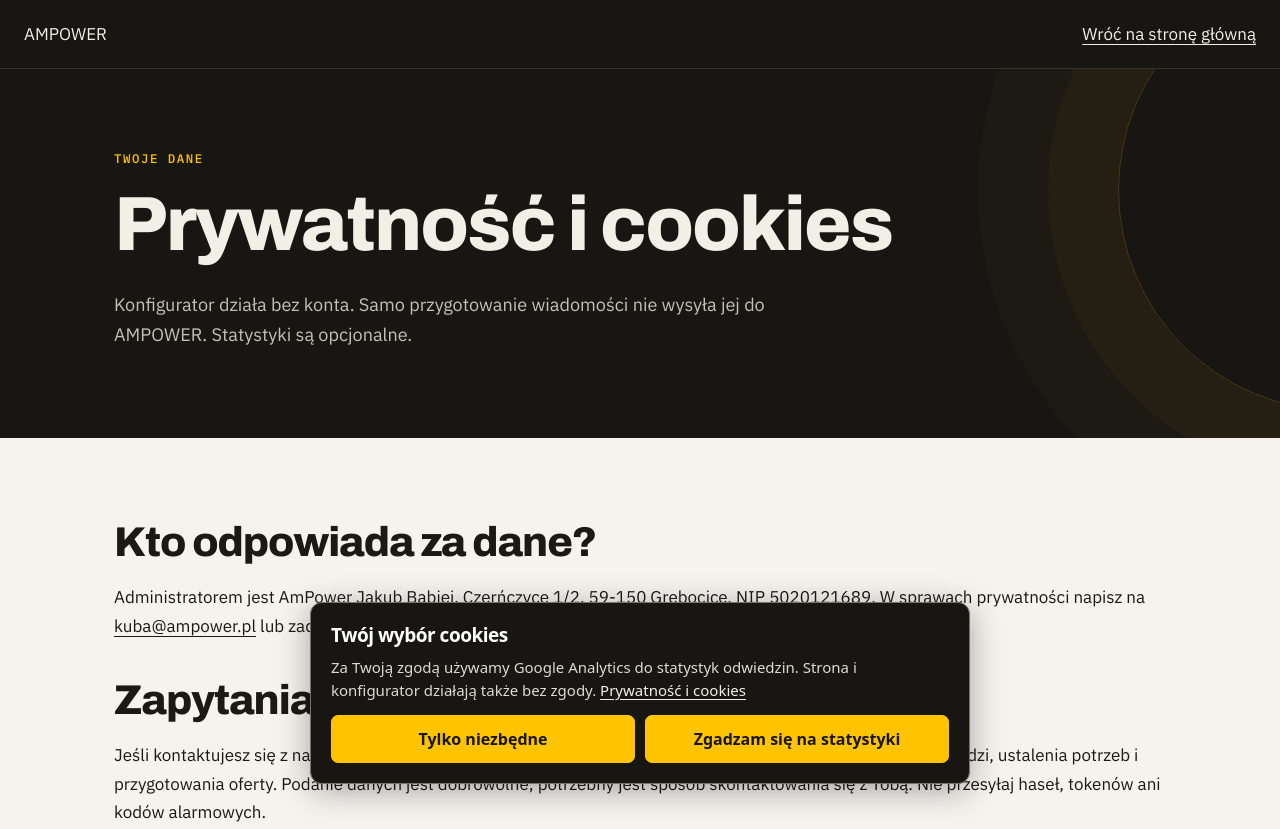
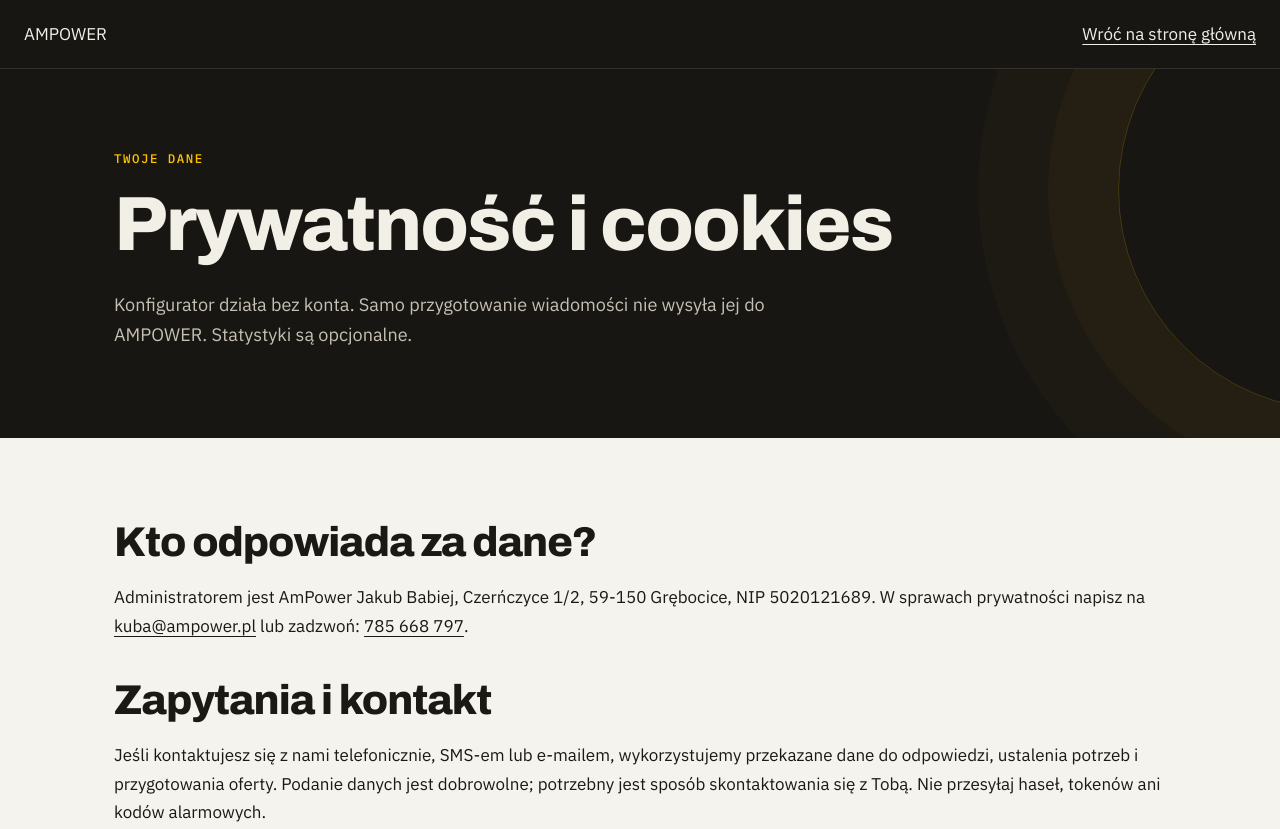
Before and after one commit to murek-m/ampower-pl, a plain HTML site: page prywatnosc/index.html in a window 1280 px wide. Shown: the top 829 px of the page. Drawn offline with Linux system fonts and the light colour scheme.

Commit message:
Hide automatic cookie banner; keep analytics opt-in in footer

```diff
--- a/assets/consent.js
+++ b/assets/consent.js
@@ -10,9 +10,9 @@
   const allowed=()=>Boolean(valid(choice)&&choice.analytics&&eligible());
   window['ga-disable-'+id]=!allowed();
   const node=(tag,text,props={})=>{const element=document.createElement(tag);if(text)element.textContent=text;Object.assign(element,props);return element;};
-  const panel=node('section',null,{className:'amp-consent',id:'cookie-banner',hidden:Boolean(choice)});
+  const panel=node('section',null,{className:'amp-consent',id:'cookie-banner',hidden:true});
   panel.setAttribute('role','region');panel.setAttribute('aria-labelledby','cookie-title');
-  const title=node('h2','Twój wybór cookies',{id:'cookie-title'});
+  const title=node('h2','Ustawienia prywatności',{id:'cookie-title'});
   const copy=node('p','Za Twoją zgodą używamy Google Analytics do statystyk odwiedzin. Strona i konfigurator działają także bez zgody. ');
   copy.append(node('a','Prywatność i cookies',{href:'/prywatnosc/'}));
   const actions=node('div',null,{className:'amp-consent-actions'});
@@ -66,9 +66,9 @@
   function show(){returnFocus=document.activeElement;panel.hidden=false;reject.focus();}
   reject.addEventListener('click',()=>choose(false));accept.addEventListener('click',()=>choose(true));
   for(const button of document.querySelectorAll('[data-cookie-settings]')){button.hidden=false;button.addEventListener('click',show);}
-  panel.addEventListener('keydown',event=>{if(event.key==='Escape'&&choice){panel.hidden=true;returnFocus?.focus();}});
-  window.addEventListener('storage',event=>{if(event.key===key||event.key===null){choice=read();panel.hidden=Boolean(choice);apply();}});
-  window.addEventListener('pageshow',()=>{if(!valid(choice)){choice=null;panel.hidden=false;disable();}});
+  panel.addEventListener('keydown',event=>{if(event.key==='Escape'){panel.hidden=true;returnFocus?.focus();}});
+  window.addEventListener('storage',event=>{if(event.key===key||event.key===null){choice=read();panel.hidden=true;apply();}});
+  window.addEventListener('pageshow',()=>{if(!valid(choice)){choice=null;panel.hidden=true;disable();}});
   // Register before Google: contact targets may contain private message text.
   window.addEventListener('click',event=>{
     const link=event.target.closest?.('a[href]');if(!link||!/^(?:mailto|tel|sms):/.test(link.getAttribute('href')))return;
--- a/prywatnosc/index.html
+++ b/prywatnosc/index.html
@@ -28,6 +28,7 @@
 <p>Wybrane urządzenia, uwagi i dane kontaktowe pozostają w pamięci aktualnie otwartej strony. Nie zapisujemy ich w adresie URL ani pamięci trwałej przeglądarki. Po odświeżeniu szkic znika. Przycisk przygotowania wiadomości tworzy tekst; wysłanie wykonujesz dopiero w swojej aplikacji pocztowej. Kopiowanie korzysta ze schowka urządzenia, więc na współdzielonym sprzęcie warto usunąć skopiowaną treść po użyciu.</p>
 <p>Podstrona konfiguratora nie ładuje Google Analytics i nie przekazuje do pomiaru wpisanych danych ani treści wiadomości. Nie podejmujemy automatycznych decyzji o zawarciu umowy lub ostatecznej cenie.</p>
 <h2>Cookies i statystyki</h2>
+<p>Nie wyświetlamy automatycznego banera. Statystyki są domyślnie wyłączone; możesz je świadomie włączyć lub wyłączyć przyciskiem „Ustawienia cookies” w stopce.</p>
 <p>Twój wybór cookies zapisujemy pod nazwą <code>ampower-consent-v2</code> w pamięci localStorage na maksymalnie 180 dni. Ten zapis zawiera wersję ustawień, decyzję i datę, bez danych z konfiguratora. Możesz korzystać ze strony po wybraniu „Tylko niezbędne”. W razie zablokowania pamięci wybór może być pamiętany tylko do opuszczenia strony.</p>
 <p>Dopiero po zgodzie strona główna może załadować Google Analytics (usługa G-3D328MRNWG). Zbierane są informacje o odwiedzinach, urządzeniu i ogólne zdarzenia kontaktu, bez treści zapytań. Na wejściach z parametrami adresu oraz w konfiguratorze tag jest wyłączony. Nie włączamy funkcji reklamowych ani personalizacji reklam.</p>
 <p>Pliki <code>_ga</code> i <code>_ga_*</code> służą statystykom; w kodzie ograniczamy ich czas do 180 dni. Czas przechowywania danych zdarzeń na koncie Analytics jest odrębnym ustawieniem usługi Google. Informację o ustawieniu dla tej usługi możesz uzyskać u administratora. Wycofanie zgody zatrzymuje dalszy pomiar i usuwa dostępne cookies analityczne w tej domenie; nie cofa wcześniejszego zgodnego z prawem przetwarzania.</p>
```
